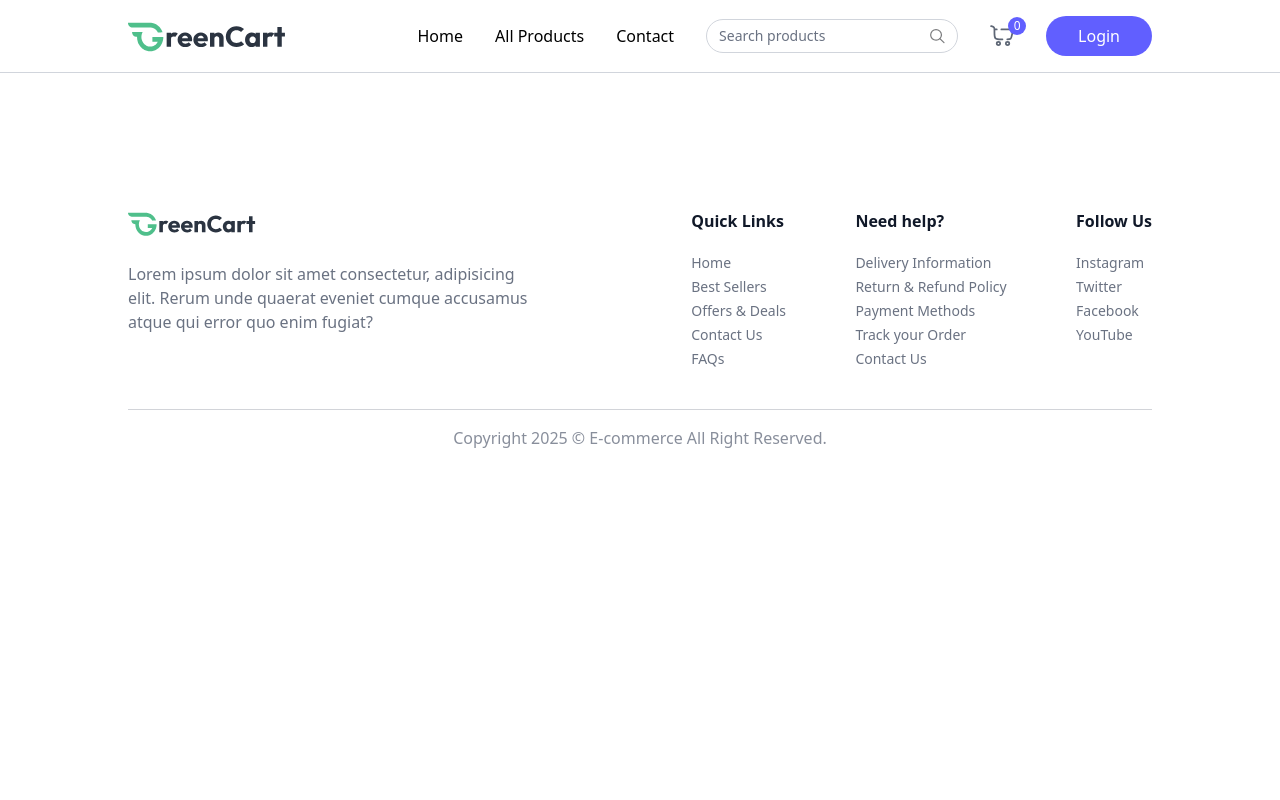
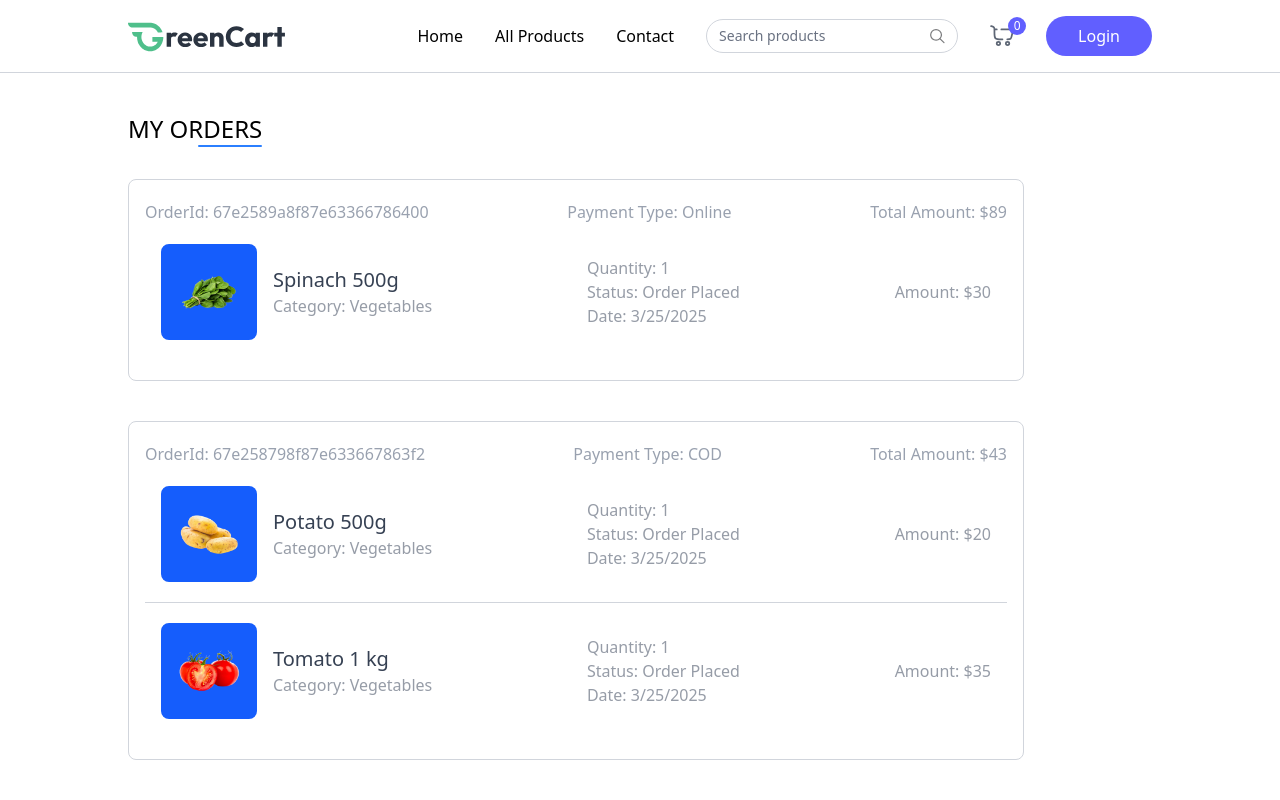
Before and after one commit to Developerzakir/mern_grocery_delivery_ecom, a React (Vite) app in the folder client/: page /my-orders in a window 1280 px wide. Shown: the top 800 px of the page. Built offline with nearby package versions, Linux system fonts and the light colour scheme.

Commit message:
My orders page design

```diff
--- a/client/src/App.jsx
+++ b/client/src/App.jsx
@@ -11,6 +11,7 @@ import ProductCategory from './pages/ProductCategory';
 import ProductDetails from './pages/ProductDetails';
 import Cart from './pages/Cart';
 import AddAddress from './pages/AddAddress';
+import MyOrders from './pages/MyOrders';
 
 const App = () => {
   const isSellerPath = useLocation().pathname.includes("seller");
@@ -31,6 +32,7 @@ const App = () => {
           <Route path="/products/:category/:id" element={<ProductDetails />} />
           <Route path="/cart" element={<Cart />} />
           <Route path="/add-address" element={<AddAddress />} />
+          <Route path="/my-orders" element={<MyOrders />} />
         </Routes>
       </div>
 
--- a/client/src/components/ProductCard.jsx
+++ b/client/src/components/ProductCard.jsx
@@ -26,8 +26,8 @@ const ProductCard = ({product}) => {
                 </div>
                 <div className="flex items-end justify-between mt-3">
                     <p className="md:text-xl text-base font-medium text-indigo-500">
-                        {currency}${product.offerPrice} {" "} <span className="text-gray-500/60 md:text-sm text-xs line-through">
-                        {currency}${product.price}</span>
+                        {currency}{product.offerPrice} {" "} <span className="text-gray-500/60 md:text-sm text-xs line-through">
+                        {currency}{product.price}</span>
                     </p>
                     <div onClick={(e)=>{e.stopPropagation();}} className="text-indigo-500">
                         {!cartItems[product._id] ? (
--- a/client/src/context/AppContext.jsx
+++ b/client/src/context/AppContext.jsx
@@ -7,7 +7,7 @@ export const AppContext = createContext();
 
 export const AppContextProvider = ({children})=>{
 
-    const currency = import.meta.VITE_CURRENCY;
+    const currency = import.meta.env.VITE_CURRENCY;
 
     const navigate = useNavigate();
     const [user, setUser] = useState(null);
--- /dev/null
+++ b/client/src/pages/MyOrders.jsx
@@ -0,0 +1,64 @@
+import React, { useEffect, useState } from 'react'
+import { useAppContext } from '../context/AppContext'
+import { dummyOrders } from '../assets/assets'
+
+const MyOrders = () => {
+    const [myOrders, setMyOrders] = useState([])
+    const {currency} = useAppContext()
+
+  const fetchMyOrders = ()=>{
+    setMyOrders(dummyOrders)
+  }
+
+  useEffect(()=>{
+    fetchMyOrders();
+  },[])
+
+  return (
+    <div className='mt-10'>
+        <div className='flex flex-col items-end w-max mb-8'>
+            <p className='text-2xl font-medium uppercase'>My Orders</p>
+            <div className='w-16 h-0.5 bg-blue-500 rounded-full'></div>
+        </div>
+
+        {myOrders.map((order,index)=>(
+            <div key={index} className='border border-gray-300 rounded-lg mb-10 p-4 py-5 max-w-4xl'>
+                <p className='flex justify-between md:items-center text-gray-400 md:font-medium max-md:flex-col'>
+                    <span>OrderId: {order._id} </span>
+                    <span>Payment Type: {order.paymentType} </span>
+                    <span>Total Amount: {currency}{order.amount} </span>
+                </p>
+
+                {order.items.map((item,index)=>(
+                    <div key={index}
+                    className={`relative bg-white text-gray-500/70
+                    ${order.items.length !== index + 1 && "border-b" } border-gray-300 flex flex-col md:flex-row md:items-center justify-between p-4 py-5 md:gap-16 w-full max-w-4xl`}>
+                        <div className='flex items-center mb-4 md:mb-0'>
+                            <div className='bg-blue-600 p-4 rounded-lg'>
+                                <img src={item.product.image[0]} alt="" className='w-16 h-16' />
+                            </div>
+                            <div className='ml-4'>
+                                <h2 className='text-xl font-medium text-gray-700'>{item.product.name}</h2>
+                                <p>Category: {item.product.category}</p>
+                            </div>
+                        </div>
+
+                        <div>
+                            <p>Quantity: {item.quntity || "1"}</p>
+                            <p>Status: {order.status}</p>
+                            <p>Date: {new Date(order.createdAt).toLocaleDateString()}</p>
+                        </div>
+
+                        <p>
+                            Amount: {currency}{item.product.offerPrice * item.quantity}
+                        </p>
+
+                    </div>
+                ))}
+            </div>
+        ))}
+    </div>
+  )
+}
+
+export default MyOrders
```
